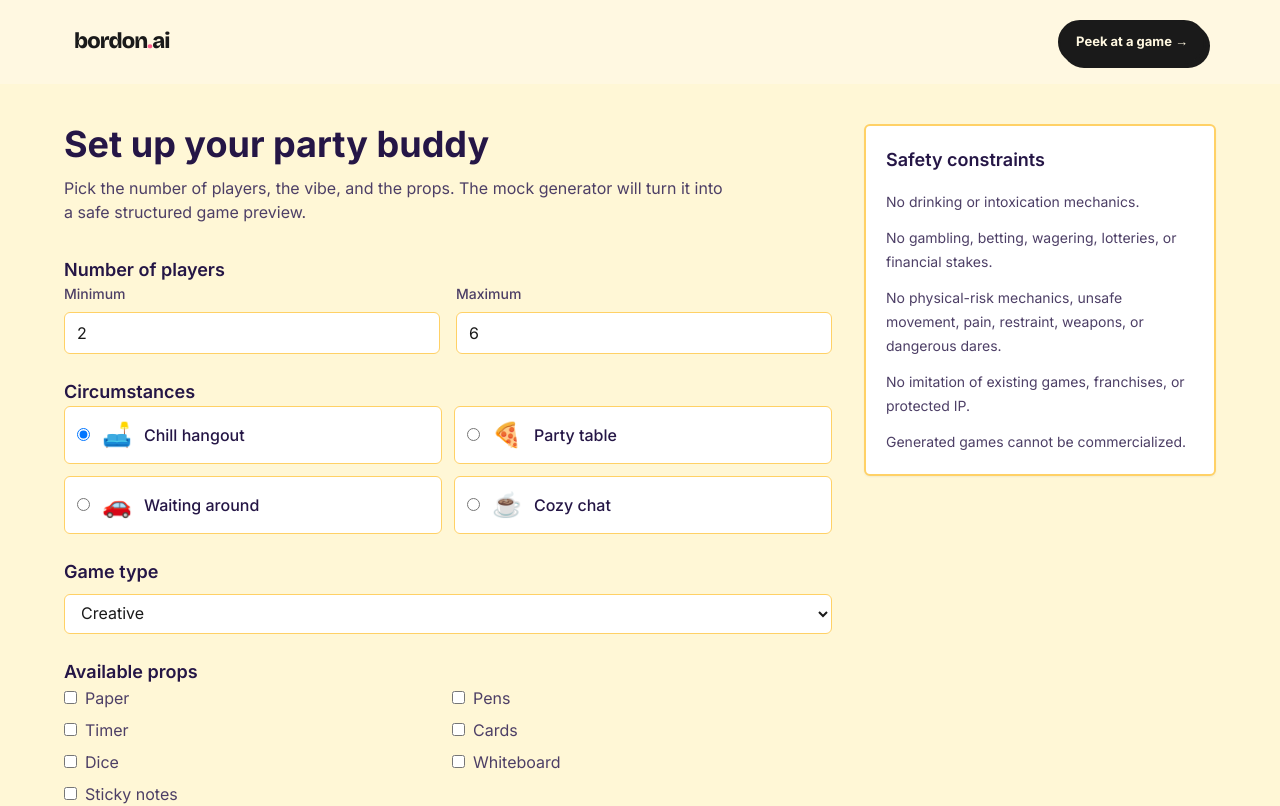
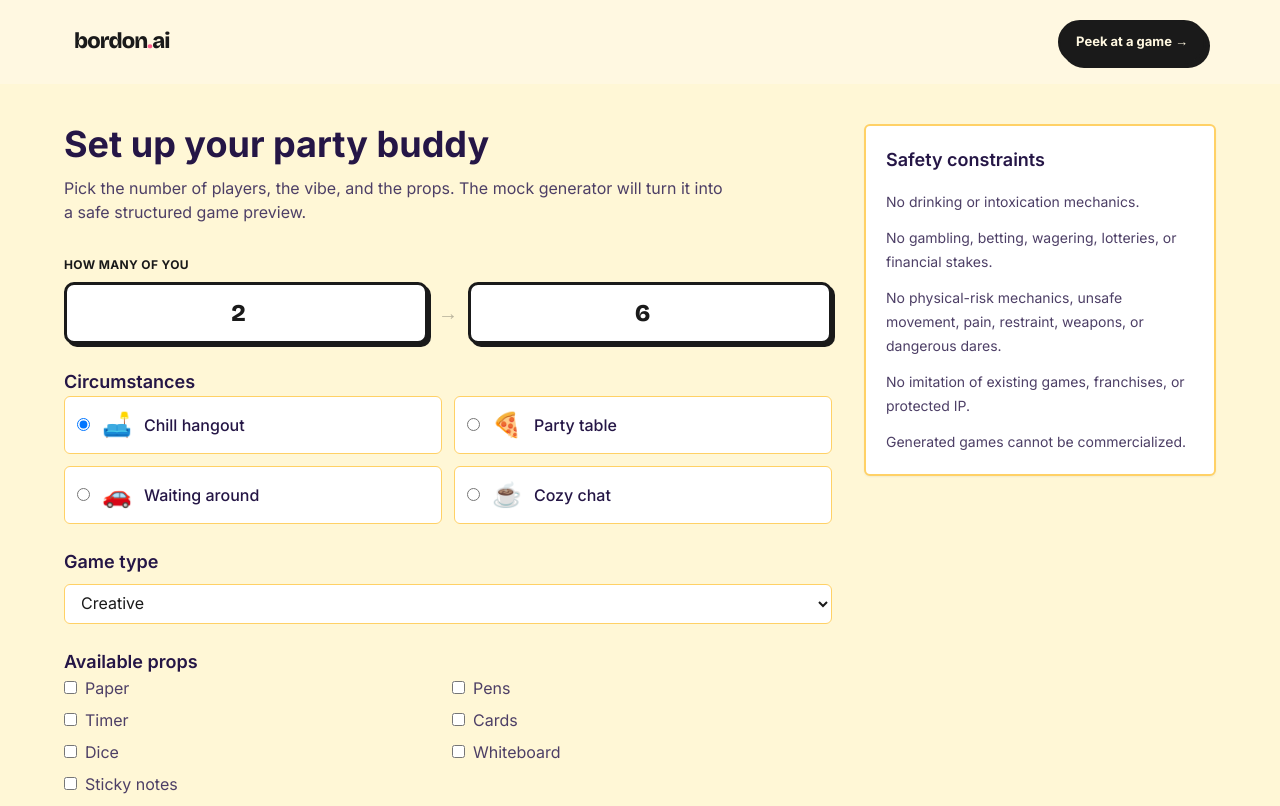
Before and after one commit to ravescovi/boredom, a Next.js app in the folder apps/web/: page /generate in a window 1280 px wide. Shown: the top 806 px of the page. Built offline with nearby package versions, Linux system fonts and the light colour scheme.

Commit message:
feat(web): restyle PlayerCountInput in brutalist system

```diff
--- a/apps/web/components/PlayerCountInput.tsx
+++ b/apps/web/components/PlayerCountInput.tsx
@@ -1,29 +1,27 @@
+// apps/web/components/PlayerCountInput.tsx
 export function PlayerCountInput() {
   return (
-    <fieldset className="grid gap-3">
-      <legend className="text-lg font-semibold text-[#251646]">Number of players</legend>
-      <div className="grid gap-4 sm:grid-cols-2">
-        <label className="grid gap-2">
-          <span className="text-sm font-medium text-[#4d3f66]">Minimum</span>
+    <div className="grid gap-2">
+      <div className="text-[12px] font-bold uppercase tracking-[.03em]">How many of you</div>
+      <div className="grid grid-cols-[1fr_auto_1fr] items-center gap-2.5">
         <input
+          aria-label="Minimum players"
           name="minPlayers"
           type="number"
           min={1}
           defaultValue={2}
-            className="rounded-md border border-[#ffd166] bg-white px-3 py-2"
+          className="w-full rounded-[10px] border-[3px] border-ink bg-white p-3 text-center font-display text-2xl font-extrabold shadow-brut-sm"
         />
-        </label>
-        <label className="grid gap-2">
-          <span className="text-sm font-medium text-[#4d3f66]">Maximum</span>
+        <span className="text-xl font-extrabold text-ink/30">→</span>
         <input
+          aria-label="Maximum players"
           name="maxPlayers"
           type="number"
           min={1}
           defaultValue={6}
-            className="rounded-md border border-[#ffd166] bg-white px-3 py-2"
+          className="w-full rounded-[10px] border-[3px] border-ink bg-white p-3 text-center font-display text-2xl font-extrabold shadow-brut-sm"
         />
-        </label>
       </div>
-    </fieldset>
+    </div>
   );
 }
```
Lines whose indentation alone changed are shown as unchanged.
